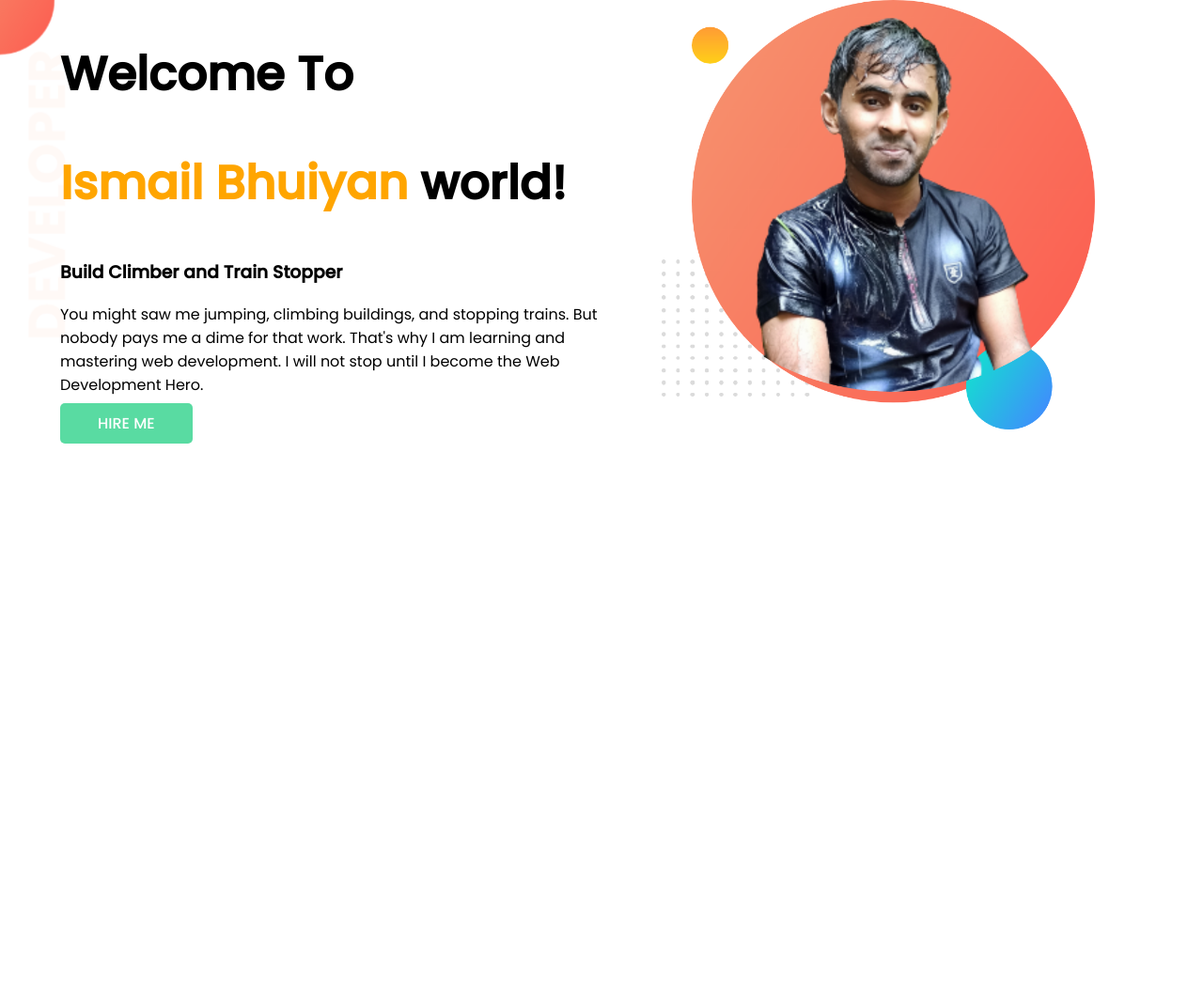
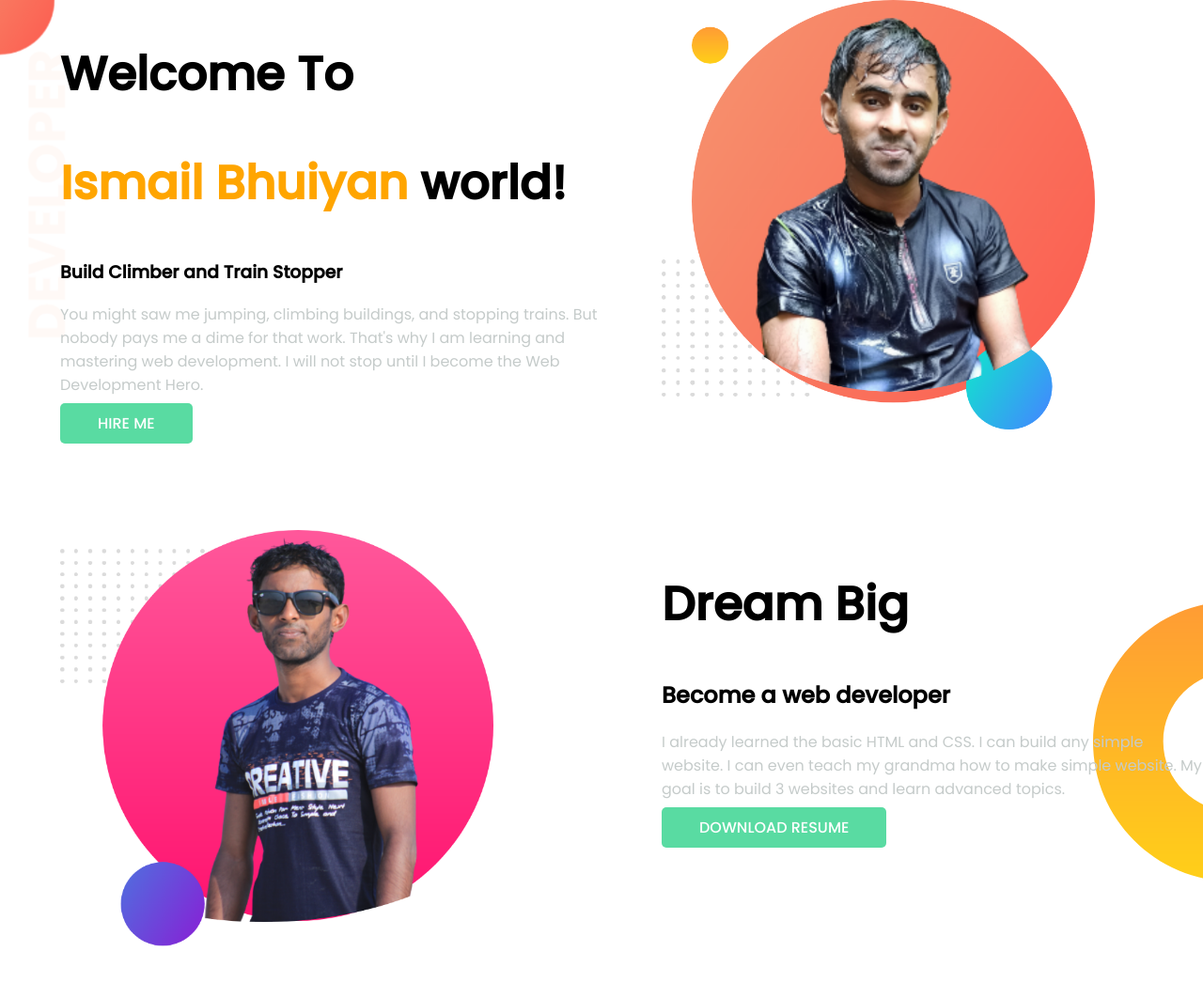
Before and after one commit to ismail360deg/developer-ismail, a plain HTML site: page index.html in a window 1280 px wide. Shown: the whole page at 94% size. Before the commit the page ends 800 px from the top, so only its background shows below. Drawn offline with Linux system fonts and the light colour scheme.

Commit message:
dream push

```diff
--- a/index.html
+++ b/index.html
@@ -33,6 +33,22 @@
     </section>
 
 
+    <section class="dream-big">
+        <div class="half-width">
+            <img src="/images/ismail2.png" alt="ismail2">
+        </div>
+
+        <div class="half-width">
+            <h1>Dream Big</h1>
+            <h2>Become a web developer</h2>
+            <p>I already learned the basic HTML and CSS. I can build any simple website. I can even teach my grandma how
+                to make simple website. My goal is to build 3 websites and learn advanced topics.</p>
+            <a target="blank" href="https://www.linkedin.com/in/ismail-bhuiyan-960b58229/ ">DOWNLOAD RESUME</a>
+        </div>
+
+    </section>
+
+
 </body>
 
 </html>
--- a/style.css
+++ b/style.css
@@ -14,6 +14,11 @@ span {
 
 section {
     display: flex;
+    margin-bottom: 100px;
+}
+
+p {
+    color: #C5CBCA;
 }
 
 .half-width {
@@ -38,3 +43,9 @@ a {
     background-image: url(/images/top-banner.png);
     background-repeat: no-repeat;
 }
+
+.dream-big {
+    background-image: url(/images/dream-bg.png);
+    background-repeat: no-repeat;
+    background-position: right;
+}
```
